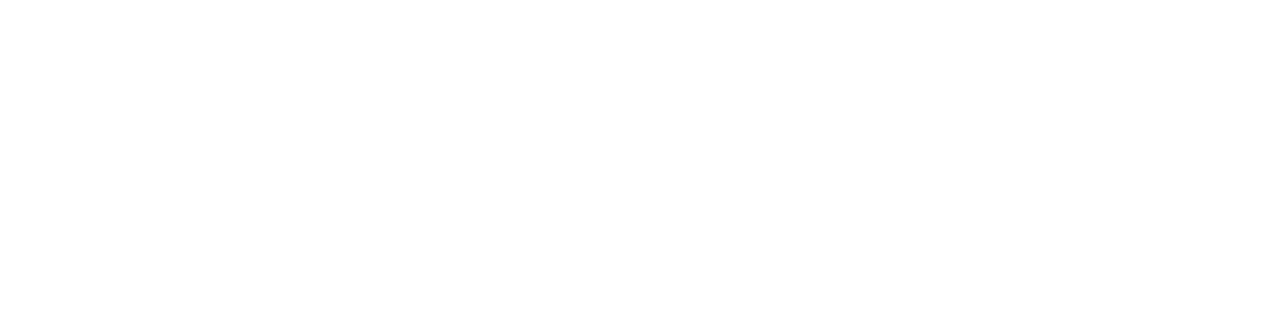
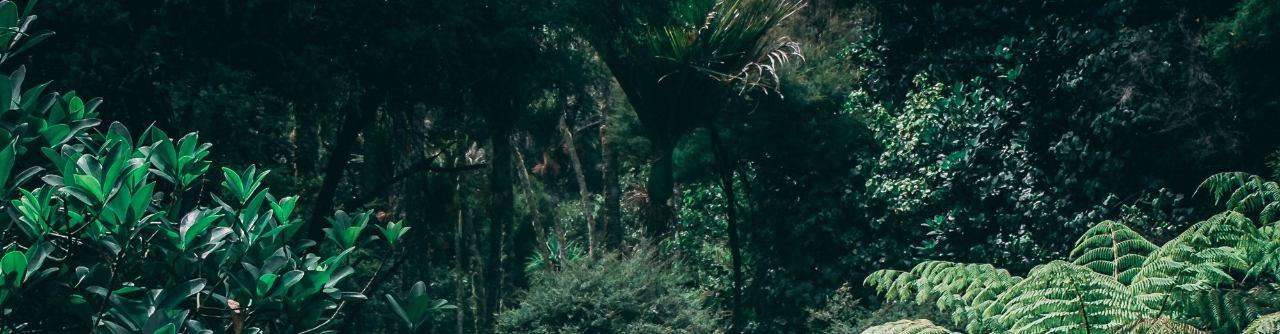
Before and after one commit to hajra40/Parallax-Website, a plain HTML site: page index.html in a window 1280 px wide. Shown: the top 334 px of the page. Drawn offline with Linux system fonts and the light colour scheme; the site is published under a folder, as on GitHub Pages, so addresses that start at the root find nothing.

Commit message:
Parallax

```diff
--- a/style.css
+++ b/style.css
@@ -19,7 +19,7 @@ section{
 }
 
 section.sec1 {
-  background: url(/pexels-kaichieh-chan-917510.jpg) no-repeat center center/cover;
+  background: url(./pexels-kaichieh-chan-917510.jpg) no-repeat center center/cover;
   background-attachment: fixed;
 }
 
```
